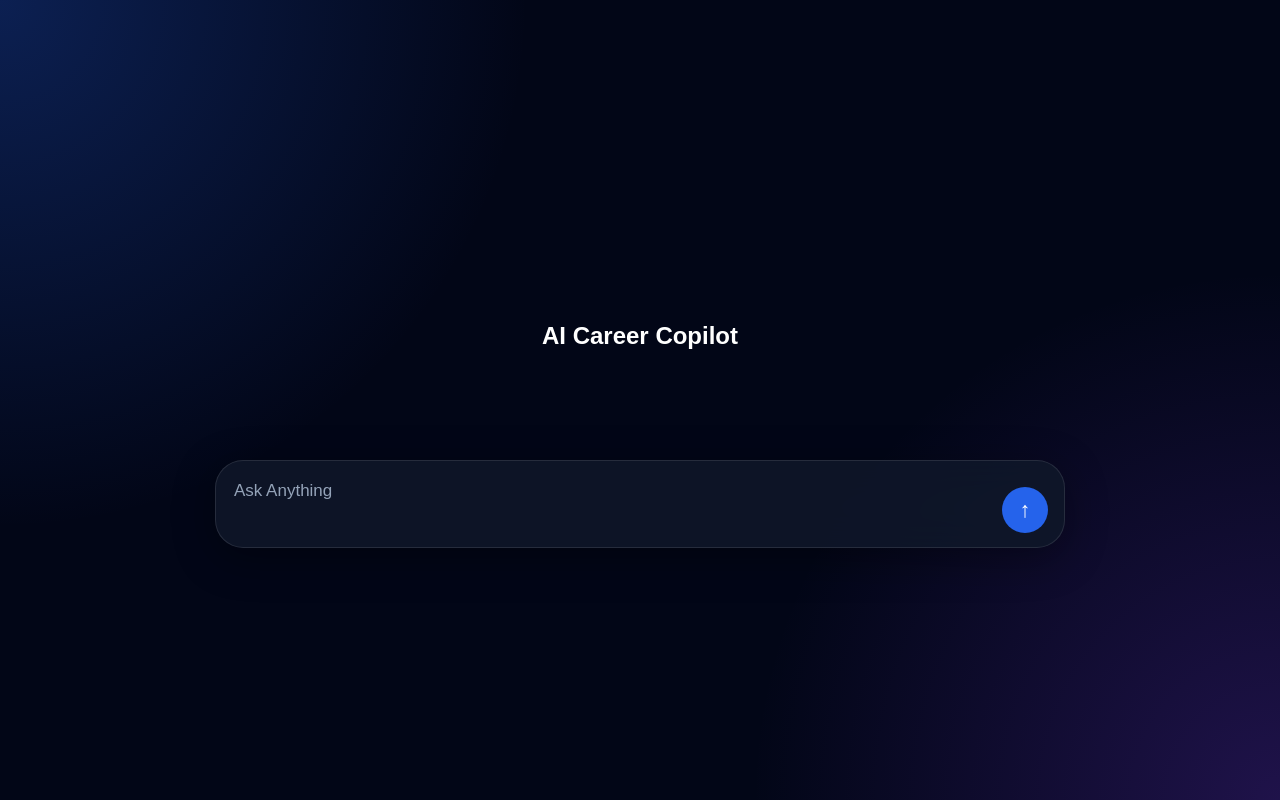
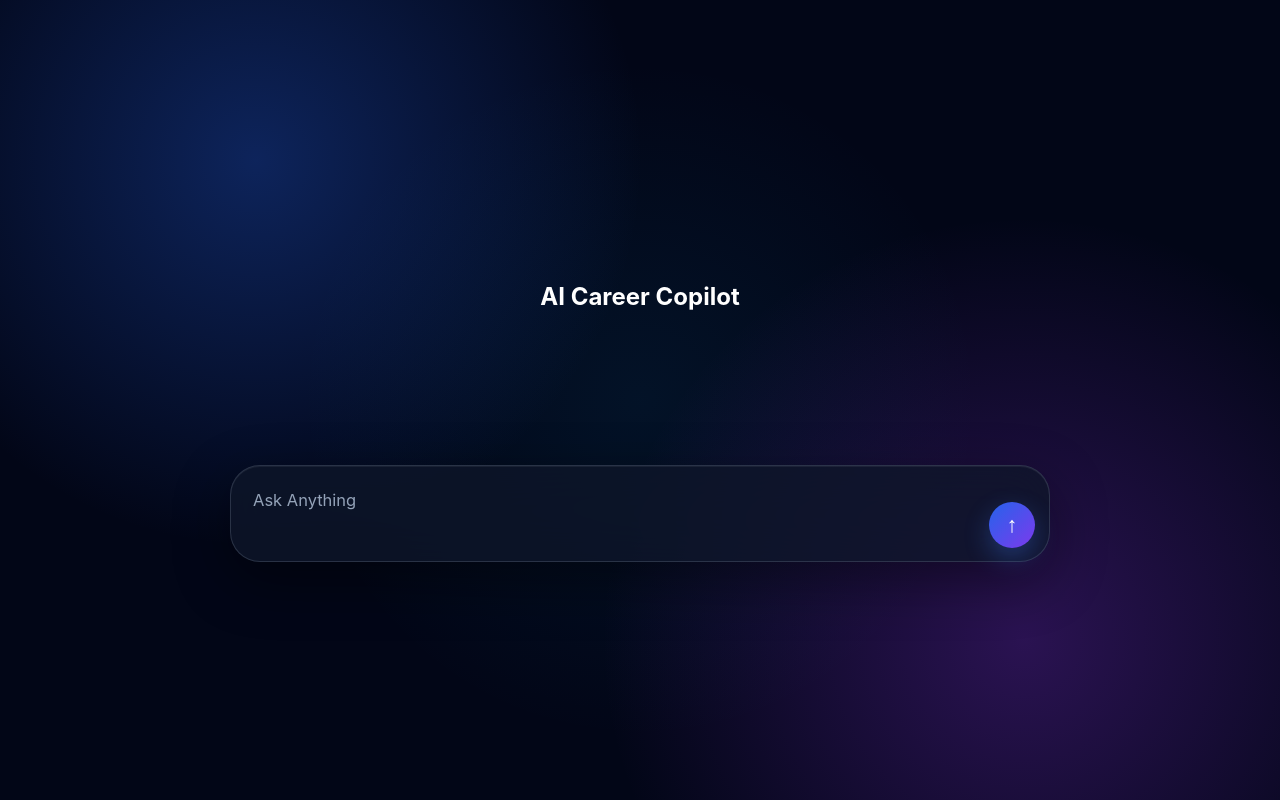
Before and after one commit to trupen0009-tech/career_analyzer, a React (Vite) app in the folder frontend/: page / in a window 1280 px wide. Built offline with nearby package versions, Linux system fonts and the light colour scheme.

Commit message:
Update style.css

```diff
--- a/frontend/src/style.css
+++ b/frontend/src/style.css
@@ -4,7 +4,7 @@
 
 body {
   margin: 0;
-  font-family: Arial, sans-serif;
+  font-family: Inter, Arial, sans-serif;
   background: #020617;
   color: white;
   overflow: hidden;
@@ -20,52 +20,38 @@ body {
 .background {
   position: absolute;
   inset: 0;
-
   background:
-    radial-gradient(circle at top left,
-      rgba(37, 99, 235, 0.28),
-      transparent 35%),
-
-    radial-gradient(circle at bottom right,
-      rgba(124, 58, 237, 0.24),
-      transparent 35%),
-
+    radial-gradient(circle at 20% 20%, rgba(37, 99, 235, 0.32), transparent 32%),
+    radial-gradient(circle at 80% 80%, rgba(147, 51, 234, 0.28), transparent 35%),
+    radial-gradient(circle at 50% 50%, rgba(14, 165, 233, 0.08), transparent 45%),
     #020617;
 }
 
 .chat-layout {
   position: relative;
   z-index: 2;
-
   width: 100%;
   height: 100vh;
-
-  display: flex;
-  flex-direction: column;
 }
 
 .hero {
   position: absolute;
-
-  top: 42%;
+  top: 37%;
   left: 50%;
-
   transform: translate(-50%, -50%);
-
   text-align: center;
-
-  transition: all 0.35s ease;
+  animation: fadeUp 0.7s ease;
 }
 
 .hero h1 {
   margin: 0;
-  font-size: 34px;
-  font-weight: 600;
-  letter-spacing: -0.5px;
-  color: #e2e8f0;
+  font-size: 38px;
+  font-weight: 700;
+  letter-spacing: -1px;
+  background: linear-gradient(90deg, #e0f2fe, #60a5fa, #c084fc);
+  -webkit-background-clip: text;
+  color: transparent;
 }
-
-
 
 .hero p {
   margin-top: 10px;
@@ -74,14 +60,9 @@ body {
 }
 
 .messages {
-  flex: 1;
+  height: 100%;
   overflow-y: auto;
-
-  padding:
-    40px
-    max(20px, calc(50vw - 420px));
-
-  padding-bottom: 140px;
+  padding: 34px max(22px, calc(50vw - 430px)) 145px;
 }
 
 .message-row {
@@ -98,98 +79,76 @@ body {
 }
 
 .message {
-  max-width: 75%;
-  padding: 16px 18px;
-
+  max-width: 76%;
+  padding: 15px 18px;
   border-radius: 22px;
-
   line-height: 1.7;
   white-space: pre-wrap;
-
   word-wrap: break-word;
+  font-size: 15.5px;
+  animation: messageIn 0.25s ease;
 }
 
 .message.user {
-  background: #2563eb;
+  background: linear-gradient(135deg, #2563eb, #4f46e5);
   color: white;
-
   border-bottom-right-radius: 6px;
+  box-shadow: 0 12px 28px rgba(37, 99, 235, 0.25);
 }
 
 .message.ai {
-  background: rgba(30, 41, 59, 0.92);
-
+  background: rgba(15, 23, 42, 0.82);
   color: #e2e8f0;
-
-  border:
-    1px solid rgba(255, 255, 255, 0.08);
-
+  border: 1px solid rgba(148, 163, 184, 0.16);
   border-bottom-left-radius: 6px;
+  backdrop-filter: blur(16px);
 }
 
 .input-wrapper {
   position: absolute;
-
   width: 100%;
-
   display: flex;
   justify-content: center;
-
-  transition:
-    all 0.35s ease;
+  transition: all 0.38s ease;
 }
 
 .input-wrapper.center {
   top: 50%;
-  transform: translateY(60px);
+  transform: translateY(65px);
 }
 
 .input-wrapper.bottom {
-  bottom: 22px;
+  bottom: 24px;
 }
 
 .input-box {
-  width: min(850px, 92%);
-
+  width: min(820px, 92%);
   display: flex;
   align-items: flex-end;
   gap: 12px;
-
-  background:
-    rgba(15, 23, 42, 0.88);
-
-  border:
-    1px solid rgba(255, 255, 255, 0.1);
-
-  border-radius: 28px;
-
-  padding: 14px 16px;
-
-  backdrop-filter: blur(18px);
-
+  padding: 13px 14px;
+  border-radius: 30px;
+  background: rgba(15, 23, 42, 0.78);
+  border: 1px solid rgba(148, 163, 184, 0.22);
+  backdrop-filter: blur(22px);
   box-shadow:
-    0 10px 40px rgba(0, 0, 0, 0.35);
+    0 18px 55px rgba(0, 0, 0, 0.42),
+    inset 0 1px 0 rgba(255, 255, 255, 0.06);
 }
 
 textarea {
   flex: 1;
-
   background: transparent;
-
   border: none;
   outline: none;
-
   resize: none;
-
-  min-height: 28px;
-  max-height: 180px;
-
-  color: white;
-
-  font-size: 17px;
-  line-height: 1.6;
-
-  font-family: Arial, sans-serif;
+  min-height: 30px;
+  max-height: 170px;
+  color: #f8fafc;
+  font-size: 16.5px;
+  line-height: 1.55;
+  padding: 9px 8px;
+  font-family: Inter, Arial, sans-serif;
 }
 
 textarea::placeholder {
@@ -199,37 +158,71 @@ textarea::placeholder {
 button {
   width: 46px;
   height: 46px;
-
   border: none;
   border-radius: 50%;
-
-  background: #2563eb;
-
+  background: linear-gradient(135deg, #2563eb, #7c3aed);
   color: white;
-
   font-size: 22px;
-
   cursor: pointer;
-
   transition: 0.2s ease;
+  box-shadow: 0 10px 26px rgba(59, 130, 246, 0.32);
 }
 
 button:hover {
-  background: #1d4ed8;
+  transform: translateY(-1px) scale(1.03);
+}
+
+button:active {
+  transform: scale(0.97);
+}
+
+.messages::-webkit-scrollbar {
+  width: 8px;
+}
+
+.messages::-webkit-scrollbar-thumb {
+  background: rgba(148, 163, 184, 0.25);
+  border-radius: 20px;
+}
+
+@keyframes fadeUp {
+  from {
+    opacity: 0;
+    transform: translate(-50%, -42%);
+  }
+  to {
+    opacity: 1;
+    transform: translate(-50%, -50%);
+  }
+}
+
+@keyframes messageIn {
+  from {
+    opacity: 0;
+    transform: translateY(8px);
+  }
+  to {
+    opacity: 1;
+    transform: translateY(0);
+  }
 }
 
 @media (max-width: 700px) {
-
   .hero h1 {
-    font-size: 42px;
-  }
-
-  .hero p {
-    font-size: 17px;
+    font-size: 31px;
   }
 
   .message {
     max-width: 88%;
+    font-size: 15px;
   }
 
+  .messages {
+    padding-left: 16px;
+    padding-right: 16px;
+  }
+
+  .input-box {
+    width: 94%;
+  }
 }
```
